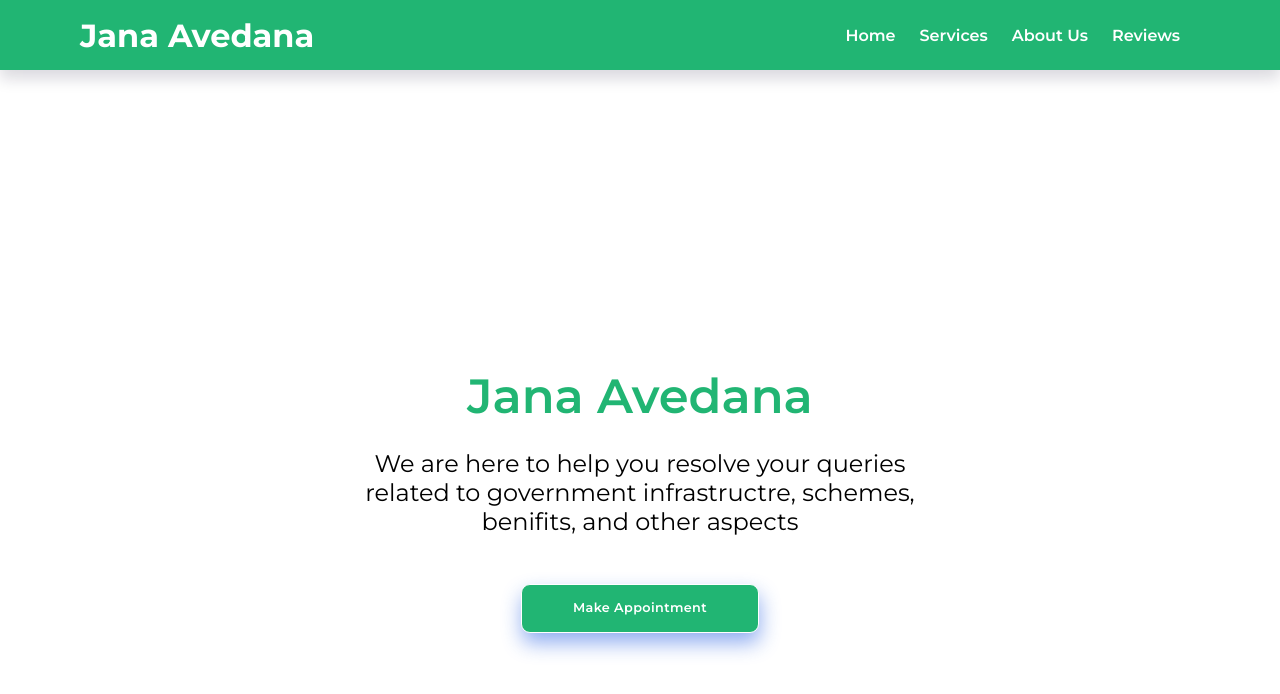
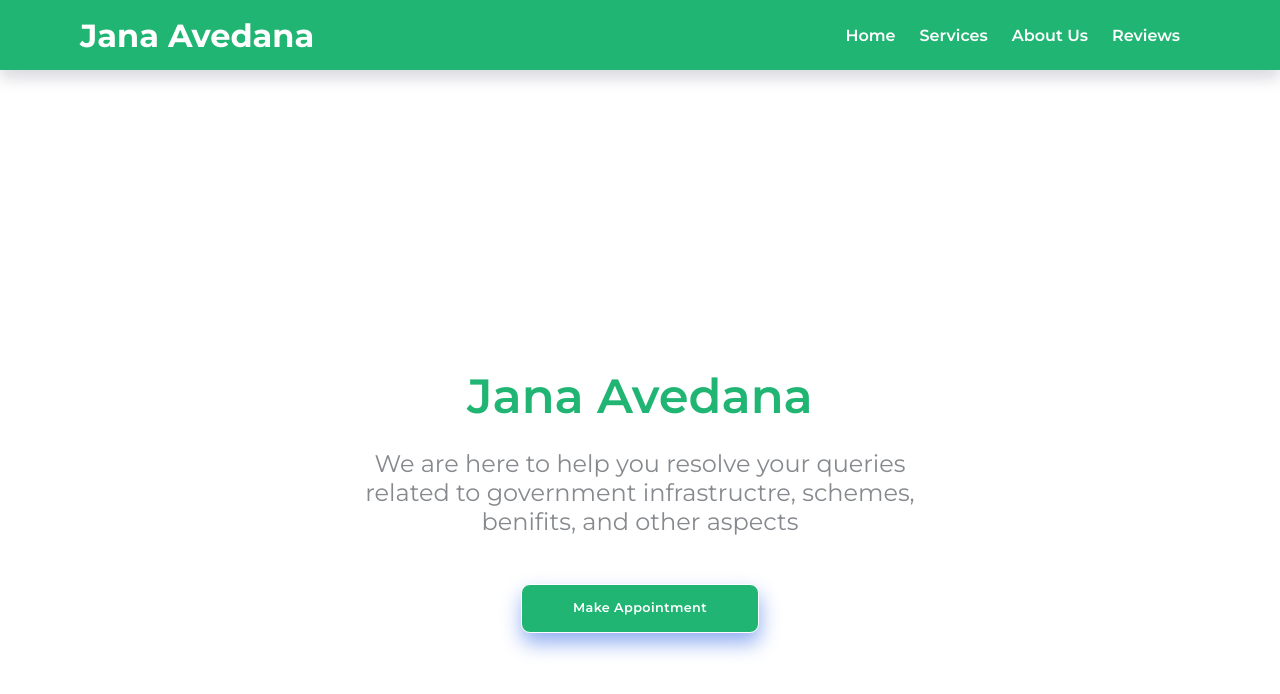
Before and after one commit to Chetan-Bashetti/jana-avedana-ui, a React (Create React App) app: page / in a window 1280 px wide. Shown: the top 694 px of the page. Built offline with nearby package versions, Linux system fonts and the light colour scheme; a web font is replaced by a local one.

Commit message:
Added new CSS variable

```diff
--- a/src/App.css
+++ b/src/App.css
@@ -10,6 +10,7 @@ html {
 	display: flex;
 	--primary-bg: #21b573;
 	--secondary-color: #424242;
+	--sub-title: #86898d;
 	--font-family: 'Montserrat', sans-serif;
 }
 
```
